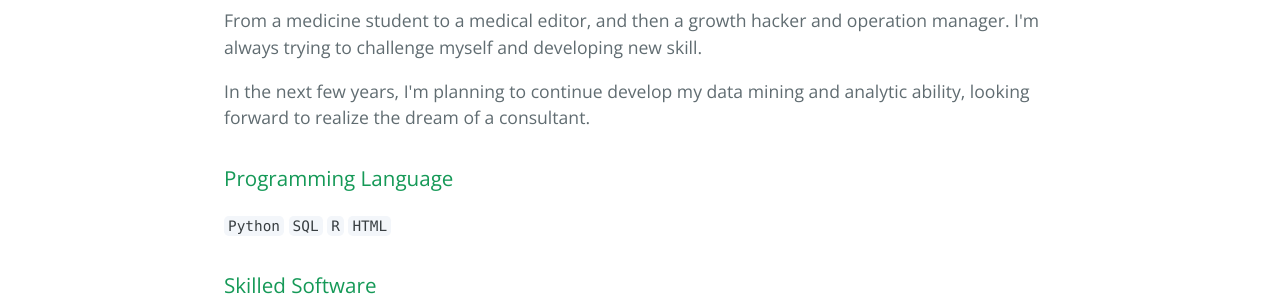
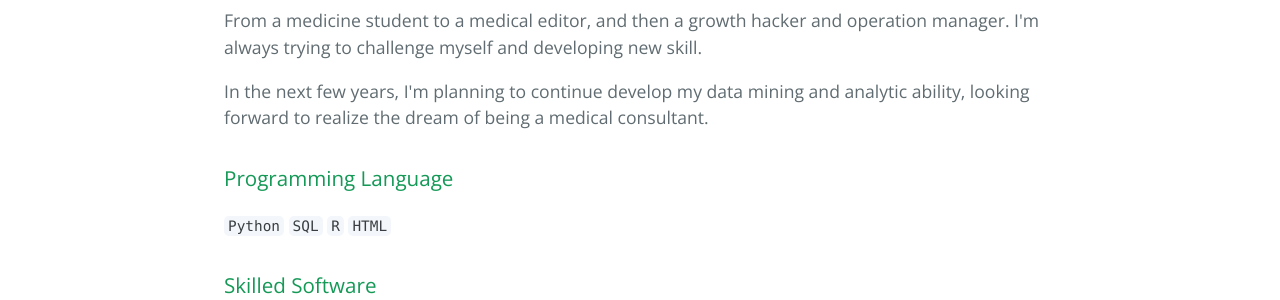
Before and after one commit to sicklife/sicklife.github.io, a Jekyll site: the page index.html, which Jekyll copies as it is, in a window 1280 px wide. Shown: the part 1096-1396 px from the top of the page. Built offline with Jekyll 4.4.1, drawn with Linux system fonts in a browser that asks for light colours.

```diff
--- a/index.html
+++ b/index.html
@@ -59,7 +59,7 @@ Clinical Practitioners Certificate</p>
 
 <p>From a medicine student to a medical editor, and then a growth hacker and operation manager. I'm always trying to challenge myself and developing new skill. </p>
 
-<p>In the next few years, I'm planning to continue develop my data mining and analytic ability, looking forward to realize the dream of a consultant.</p>
+<p>In the next few years, I'm planning to continue develop my data mining and analytic ability, looking forward to realize the dream of being a medical consultant.</p>
 
 <h3>
 <a id="programming-language" class="anchor" href="#programming-language" aria-hidden="true"><span class="octicon octicon-link"></span></a>Programming Language</h3>
```
Also changed, not shown: params.json (+1 -1 lines).
